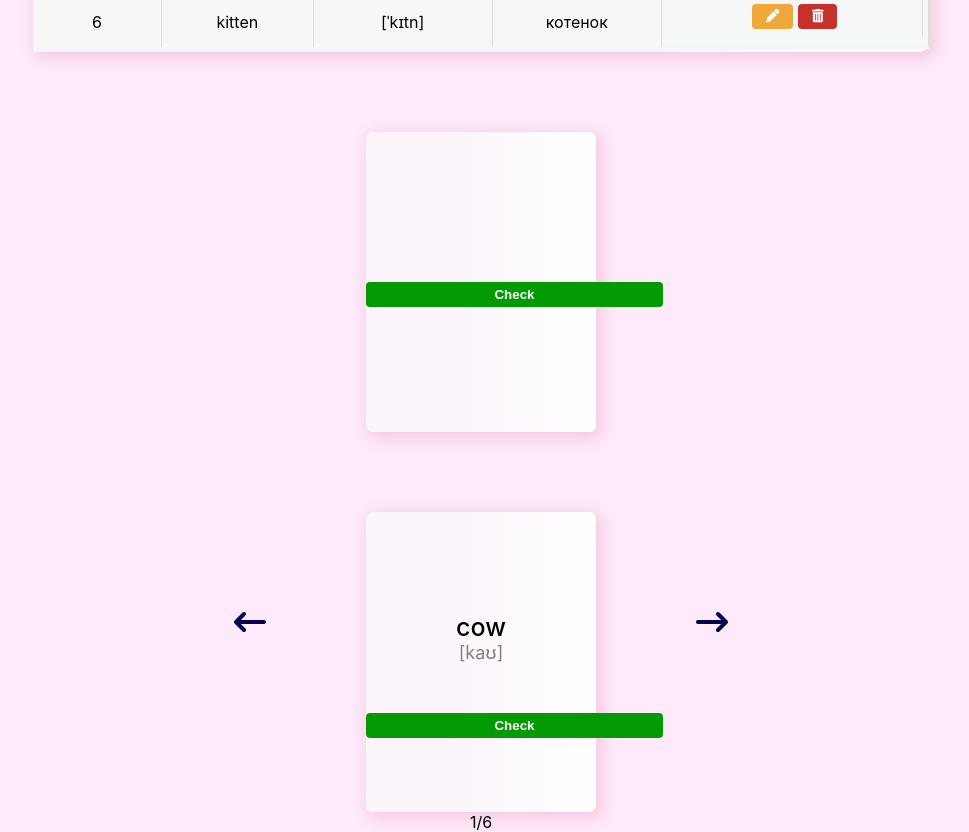
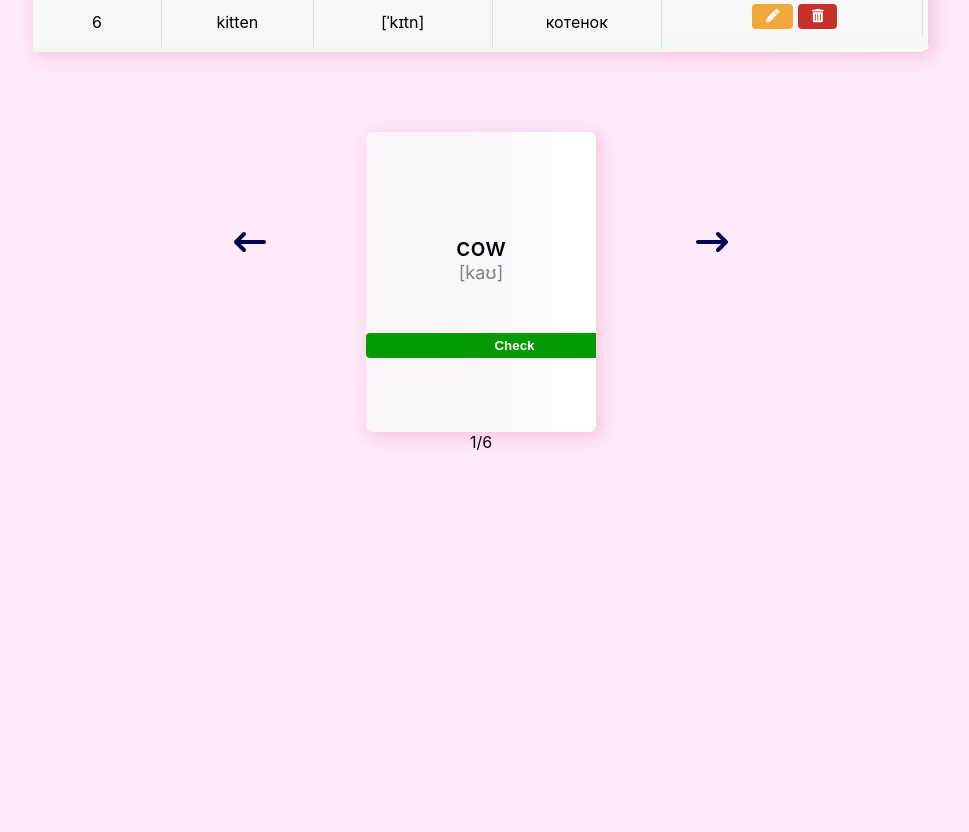
Before and after one commit to LeysanValitova/languages-flashcards, a React (Create React App) app: page / in a window 1280 px wide. Shown: the part 780-1612 px from the top of the page, without its empty margins (159-1128 px from the left). After the commit the page ends 1232 px from the top, so only its background shows below. Built offline with nearby package versions, Linux system fonts and the light colour scheme.

Commit message:
added animation for card

```diff
--- a/src/Components/Card.jsx
+++ b/src/Components/Card.jsx
@@ -15,27 +15,31 @@ function Card({english, transcription, translation}) {
 
     return (
     <div className={styles.card}>
-        <div className={styles.cardEnglish}>
-            {english}
-        </div>
-        <div className={styles.cardTranscription}>
-            {transcription}
-        </div>
-
 
         {
             selected
             ?
+            <div className={styles.cardBack}>
+
             <div
              className={styles.cardTranslation}
              onClick={handleSelectedState}>
             {translation}
         </div>
+            </div>
             :
+            <div className={styles.cardFront}>
+            <div className={styles.cardEnglish}>
+                {english}
+            </div>
+            <div className={styles.cardTranscription}>
+                {transcription}
+            </div>
             <Button
-            className={ButtonStyles.buttonSave}
-            text='Check'
-            onClick={handleSelectedState}/>
+                className={ButtonStyles.buttonSave}
+                text='Check'
+                onClick={handleSelectedState}/>
+            </div>
         }
     </div>
   )
--- a/src/Components/Card.module.css
+++ b/src/Components/Card.module.css
@@ -1,11 +1,8 @@
 .card {
-    background: linear-gradient(90deg, rgb(251, 244, 251) 30%, hsla(0, 0%, 100%, 1) 100%);
     width: 230px;
     height: 300px;
     display: flex;
     flex-direction: column;
-    border-radius: 7px;
-    box-shadow:  4px 4px 15px 3px rgba(209, 43, 98, 0.16);
     margin: 0 auto;
     margin-top: 10vh;
     /* justify-content: center; */
@@ -28,4 +25,38 @@
     color: rgb(15, 169, 15);
     font-size: 20px;
     font-weight: 500;
+    width: 100%;
+    height: 100%;
+    display: flex;
+    align-items: center;
+    justify-content: center;
 }
+
+.cardFront, .cardBack {
+    width: 100%;
+    height: 100%;
+    overflow: hidden;
+    backface-visibility: hidden;
+    transition: transform .6s linear;
+    background: linear-gradient(90deg, rgb(251, 244, 251) 30%, hsla(0, 0%, 100%, 1) 100%);
+    box-shadow:  4px 4px 15px 3px rgba(209, 43, 98, 0.16);
+    border-radius: 7px;
+}
+
+.cardFront {
+    transform: perspective(600px) rotateY(0deg);
+}
+
+.cardBack {
+    transform: perspective(600px) rotateY(180deg);
+    background: linear-gradient(90deg, rgb(251, 244, 251) 30%, hsla(0, 0%, 100%, 1) 100%);
+}
+
+.buttonSave:active > .cardFront {
+    transform: perspective(600px) rotateY(-180deg);
+}
+
+.buttonSave:active > .cardBack {
+    transform: perspective(600px) rotateY(0deg);
+
+}
--- a/src/Components/Main.jsx
+++ b/src/Components/Main.jsx
@@ -9,7 +9,6 @@ function Main() {
     <div>
         <NewWordsForm/>
         <Table/>
-        <Card/>
         <CardSlider/>
     </div>
   )
```
Also changed, not shown: public/images/H50VCBHfoUY.jpg (added), public/images/i.webp (added), src/Components/CardSlider/CardSlider.module.css (line endings or trailing spaces).
